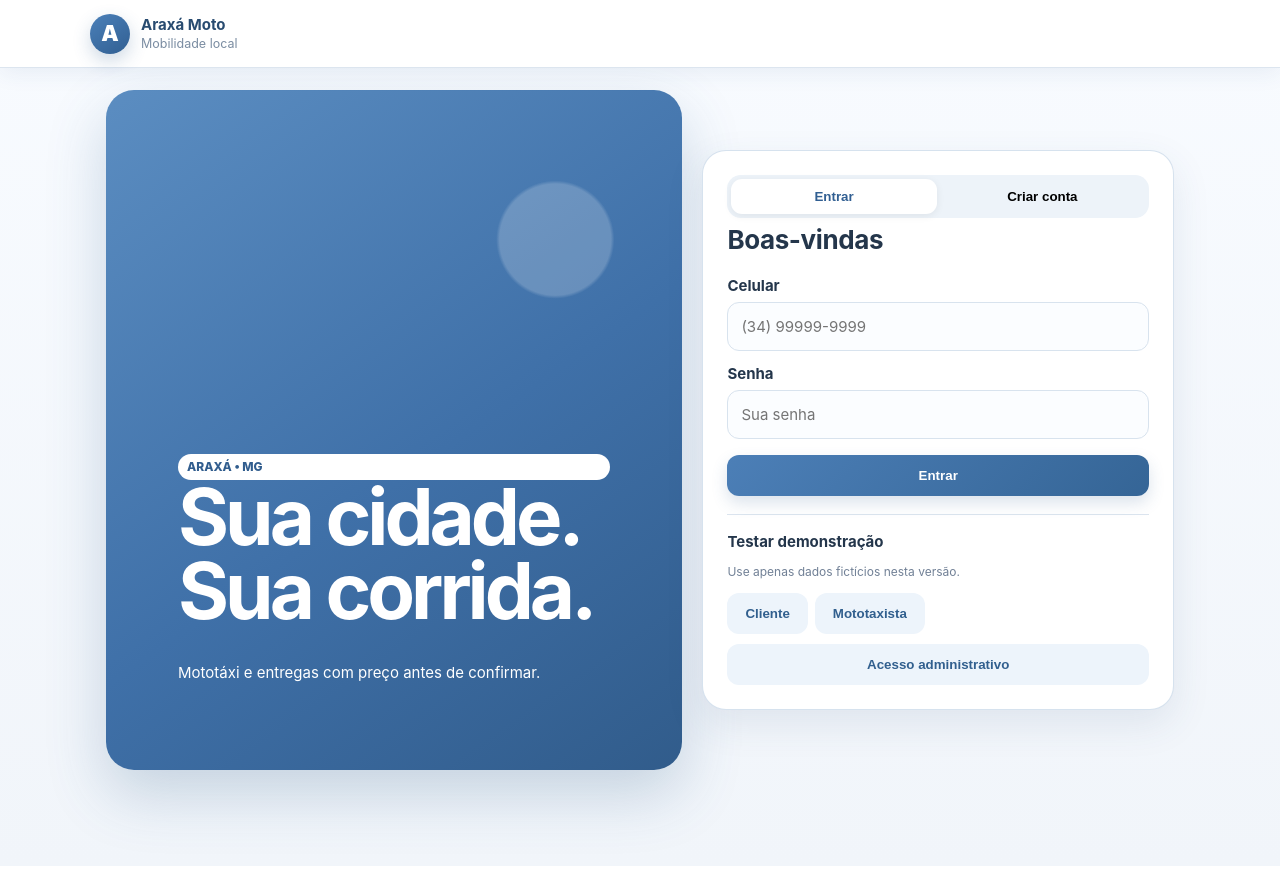
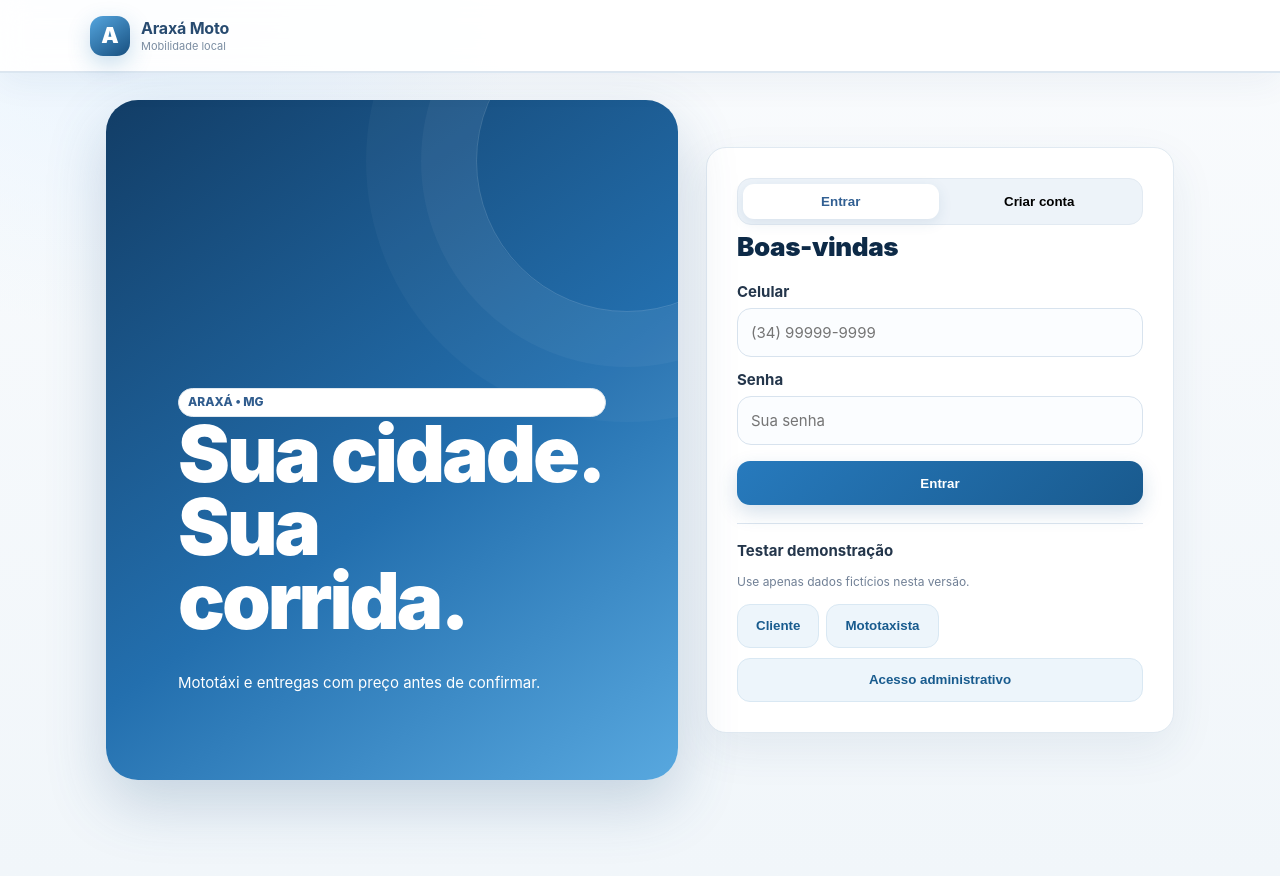
Before and after one commit to BrunoBarbosax/Araxa-Moto, a website: page public/index.html in a window 1280 px wide. Drawn offline with nearby package versions, Linux system fonts and the light colour scheme.

Commit message:
Add files via upload

```diff
--- a/public/index.html
+++ b/public/index.html
@@ -1,2 +1,2 @@
-<!doctype html><html lang="pt-BR"><head><meta charset="utf-8"><meta name="viewport" content="width=device-width,initial-scale=1,viewport-fit=cover"><meta name="theme-color" content="#3f70a8"><meta name="description" content="Corridas de mototáxi e entregas em Araxá"><link rel="manifest" href="/manifest.json"><link rel="stylesheet" href="https://unpkg.com/leaflet@1.9.4/dist/leaflet.css" crossorigin=""><link rel="stylesheet" href="/v2.css"><link rel="stylesheet" href="/theme-blue.css"><title>Araxá Moto</title></head>
+<!doctype html><html lang="pt-BR"><head><meta charset="utf-8"><meta name="viewport" content="width=device-width,initial-scale=1,viewport-fit=cover"><meta name="theme-color" content="#3f70a8"><meta name="description" content="Corridas de mototáxi e entregas em Araxá"><link rel="manifest" href="/manifest.json"><link rel="stylesheet" href="https://unpkg.com/leaflet@1.9.4/dist/leaflet.css" crossorigin=""><link rel="stylesheet" href="/v2.css"><link rel="stylesheet" href="/theme-blue.css"><title>Araxá Moto • Mobilidade local</title></head>
 <body><header><div class="brand"><span class="logo">A</span><div><strong>Araxá Moto</strong><small>Mobilidade local</small></div></div><button id="logout" class="ghost hidden">Sair</button></header><main id="app"></main><div id="toast"></div><nav id="nav" class="hidden"></nav><script src="https://unpkg.com/leaflet@1.9.4/dist/leaflet.js" crossorigin=""></script><script src="/app-v2.js"></script></body></html>
--- a/public/theme-blue.css
+++ b/public/theme-blue.css
@@ -120,3 +120,19 @@ nav button.active {
   .auth-art { min-height: 235px; }
   .ride-sheet { border: 1px solid #d8e4ef; }
 }
+
+/* Araxá Moto v3 — acabamento de produção */
+:root{--brand-950:#0d2a47;--brand-800:#174f7f;--brand-600:#2677b9;--brand-400:#55a6df;--surface:#fff;--surface-2:#f6f9fc;--success:#17875d;--danger:#c83d4c;--radius-xl:28px;--radius-lg:20px}
+*{-webkit-tap-highlight-color:transparent}html{scroll-behavior:smooth}body{min-height:100vh;background:radial-gradient(circle at 10% -10%,#e6f3ff 0,transparent 28%),linear-gradient(180deg,#f9fbfd,#f1f6fa);font-size:15px}
+header{height:72px;padding-top:env(safe-area-inset-top);background:rgba(255,255,255,.9);box-shadow:0 1px 0 #dbe7f1,0 10px 35px rgba(32,76,115,.06)}
+.brand strong{font-size:16px;letter-spacing:-.2px}.brand small{font-size:11px}.logo{border-radius:13px;background:linear-gradient(145deg,var(--brand-400),var(--brand-800));box-shadow:0 8px 22px rgba(38,119,185,.25)}
+main{padding-top:28px}.auth-page{gap:28px}.auth-art{position:relative;overflow:hidden;border-radius:32px;background:linear-gradient(145deg,#123d66 0%,#236fae 56%,#58a8df 100%)}.auth-art:before{content:"";position:absolute;width:300px;height:300px;border:1px solid #ffffff28;border-radius:50%;right:-100px;top:-90px;box-shadow:0 0 0 55px #ffffff0a,0 0 0 110px #ffffff08}.auth-art>*{position:relative}.auth-art h1{font-weight:900;letter-spacing:-3px;text-wrap:balance}.auth-card,.card,.sheet,.ride-sheet{border:1px solid #e0e9f1;border-radius:var(--radius-lg);box-shadow:0 16px 45px rgba(32,76,115,.08)}.auth-card{padding:30px}
+h2{color:var(--brand-950);font-weight:900}.muted{color:#718399}.fine{line-height:1.55}.tabs,.segmented{padding:5px;border:1px solid #e2eaf2}.tabs button,.segmented button{transition:.18s ease}.tabs button.active,.segmented button.active{box-shadow:0 4px 14px rgba(35,86,130,.1)}
+input,select,textarea{min-height:48px;border-radius:14px;transition:border .18s,box-shadow .18s,background .18s}input:hover,select:hover,textarea:hover{background:#fff;border-color:#c5d7e6}input:focus,select:focus,textarea:focus{background:#fff;border-color:#4b96cf;box-shadow:0 0 0 4px rgba(75,150,207,.13)}
+.btn{min-height:44px;border-radius:13px;background:linear-gradient(135deg,#277abd,#195a8e);box-shadow:0 8px 20px rgba(25,90,142,.18);transition:transform .16s,box-shadow .16s,filter .16s}.btn:hover{transform:translateY(-1px);box-shadow:0 11px 25px rgba(25,90,142,.23);filter:saturate(1.06)}.btn:active{transform:translateY(0)}.btn.soft{background:#edf5fb;color:#185b8e;border:1px solid #d9e8f3;box-shadow:none}.btn.red{background:linear-gradient(135deg,#df5361,#b92f40)}
+.status-hero{border-radius:var(--radius-xl);background:linear-gradient(135deg,#123d66,#2678b9);position:relative;overflow:hidden}.status-hero:after{content:"";position:absolute;width:190px;height:190px;border-radius:50%;background:#fff1;right:-65px;top:-80px}.metric{color:var(--brand-950)}.status-hero .metric{color:#fff}.badge{border:1px solid #e0e8ef}.ride{border-radius:18px;box-shadow:0 5px 18px rgba(32,76,115,.045);transition:.18s}.ride:hover{border-color:#c8dceb;box-shadow:0 9px 24px rgba(32,76,115,.08)}
+#realMap{box-shadow:inset 0 0 0 1px #dce8f1}.ride-sheet{padding:23px;backdrop-filter:blur(18px);background:rgba(255,255,255,.96)}.pill{backdrop-filter:blur(12px);background:rgba(255,255,255,.94)}.route-summary{border-radius:15px;background:linear-gradient(135deg,#edf7ff,#f6fbff)}
+nav{background:rgba(255,255,255,.94);backdrop-filter:blur(18px);padding-top:9px;box-shadow:0 -8px 30px rgba(31,70,106,.07)}nav button{min-height:44px;transition:.16s}nav button.active{background:#e9f3fb;color:#175b8e}
+table{border-collapse:separate;border-spacing:0;width:100%;overflow:hidden}th{font-size:11px;text-transform:uppercase;letter-spacing:.05em;color:#718399;background:#f7fafc}th,td{padding:12px;border-bottom:1px solid #e6edf3}tr:last-child td{border-bottom:0}
+#toast{border-radius:14px;background:#123d66;box-shadow:0 12px 35px rgba(13,42,71,.25)}
+@media(max-width:760px){body{padding-bottom:78px}header{height:64px}main{padding-top:14px}.auth-page{gap:14px}.auth-art{min-height:220px;border-radius:24px;padding:28px}.auth-art h1{font-size:42px}.auth-card,.card,.sheet{border-radius:18px;padding:19px}.ride-sheet{border-radius:22px 22px 16px 16px}.metric{font-size:28px}nav button{font-size:12px}}
```
